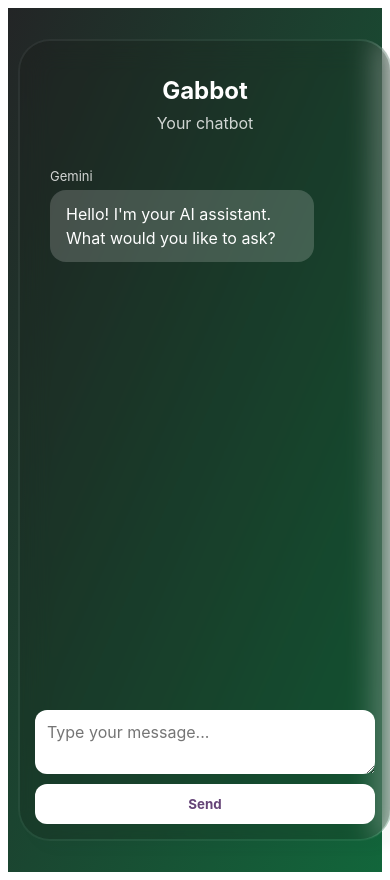
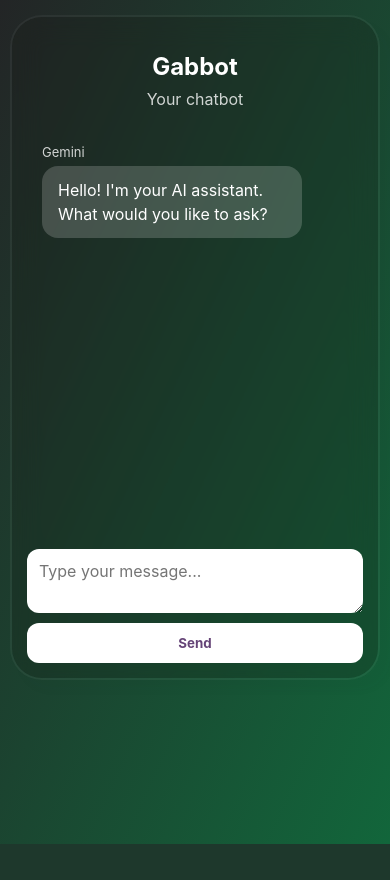
Before and after one commit to cojjeeee/aiassistant, a Django app: page / in a window 390 px wide. After the commit the page ends 844 px from the top, so only its background shows below. Run offline with Django 5.2, Linux system fonts and the light colour scheme.

Commit message:
Fixed layout

```diff
--- a/aiapp/static/css/style.css
+++ b/aiapp/static/css/style.css
@@ -175,26 +175,51 @@ textarea {
     display: none;
 }
 
-@media (max-width: 600px) {
+/* Fix mobile layout */
+* {
+    box-sizing: border-box;
+}
+
+html,
+body {
+    margin: 0;
+    width: 100%;
+    max-width: 100%;
+}
+
+.gradient-custom {
+    min-height: 100vh;
+    width: 100%;
+}
+
+.chat-container {
+    width: 100%;
+    min-height: 100vh;
+    padding: 15px 10px;
+}
+
+.chat-card {
+    width: 100%;
+    max-width: 750px;
+    min-width: 0;
+}
+
+.chat-form textarea {
+    width: 100%;
+    max-width: 100%;
+}
+
+@media (max-width: 500px) {
     .chat-container {
-        width: 100%;
-        padding: 10px;
+        align-items: flex-start;
     }
 
     .chat-card {
-        width: 100%;
-        min-height: 90vh;
+        padding: 15px;
     }
 
     #chat2 .chat-messages {
-        height: 60vh;
-    }
-
-    .chat-form {
-        flex-direction: column;
-    }
-
-    .chat-form button {
-        width: 100%;
+        height: 400px;
+        max-width: 100%;
     }
 }
--- a/projectsite/settings.py
+++ b/projectsite/settings.py
@@ -121,6 +121,7 @@ USE_TZ = True
 # https://docs.djangoproject.com/en/6.1/howto/static-files/
 
 STATIC_URL = 'static/'
+STATIC_ROOT = BASE_DIR / 'staticfiles'
 STATICFILES_DIRS = []
 
 
```
